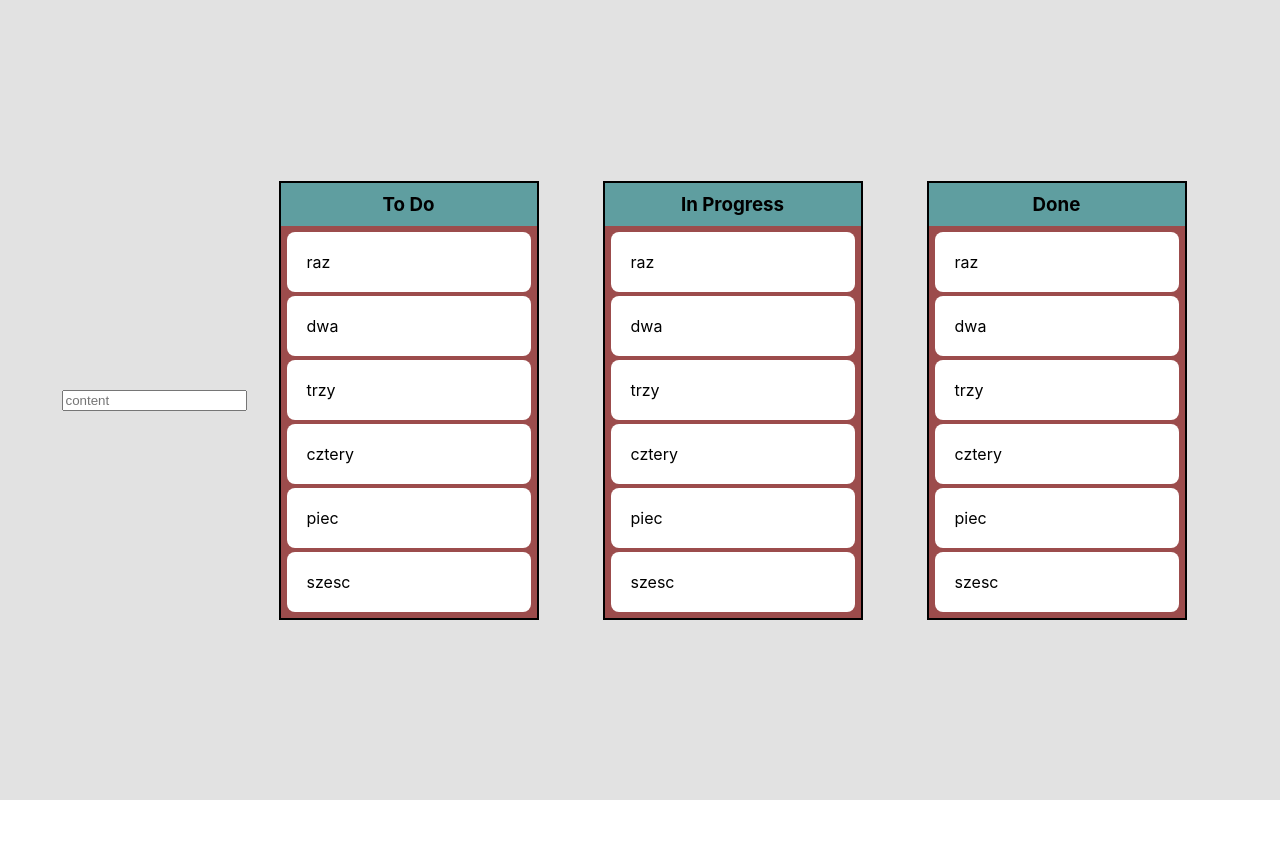
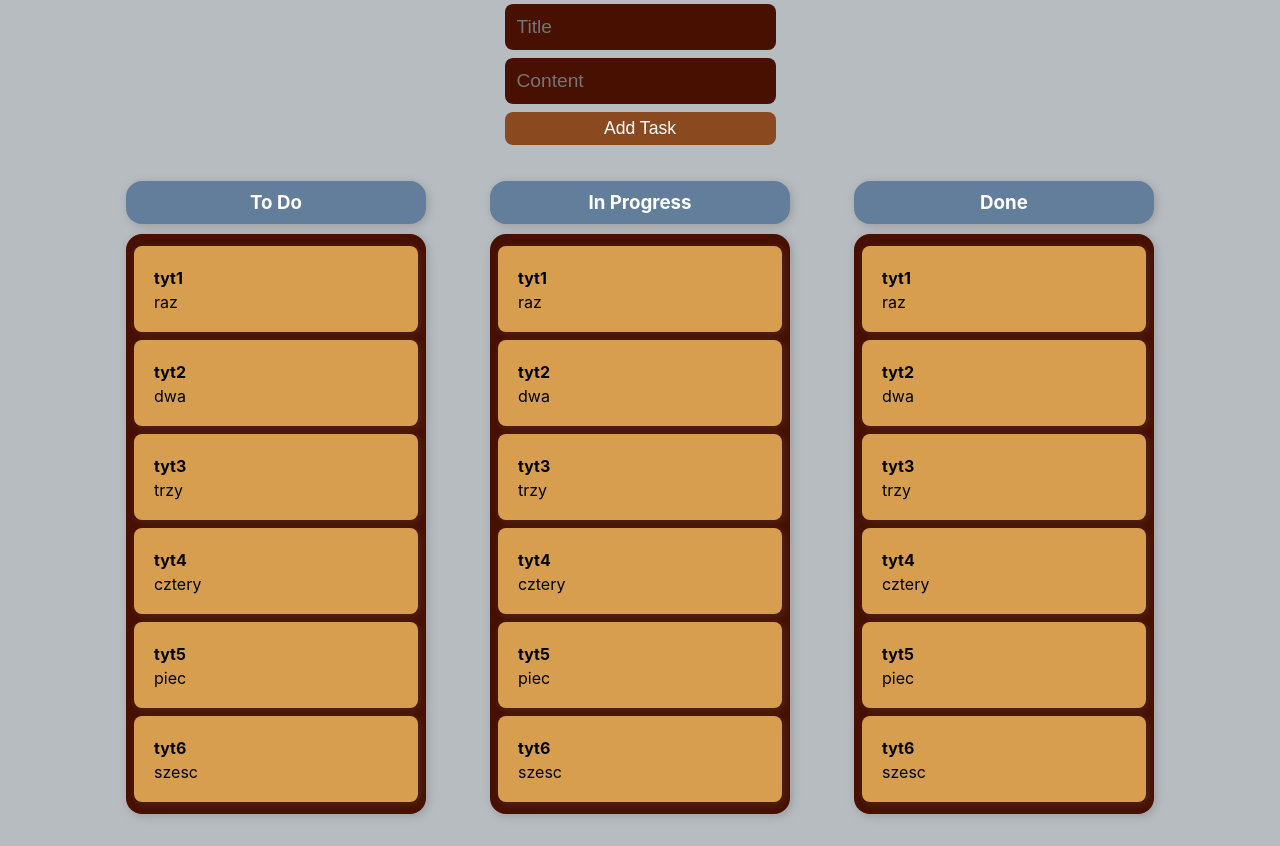
Before and after one commit to DaW888/kanban-interview, a React (Create React App) app: page / in a window 1280 px wide. Before the commit the page ends 800 px from the top, so only its background shows below. Built offline with nearby package versions, Linux system fonts and the light colour scheme.

Commit message:
change style, adding tasks

```diff
--- a/src/CONSTS/COLORS.tsx
+++ b/src/CONSTS/COLORS.tsx
@@ -1,3 +1,7 @@
 export default {
-    backgroundColor: '#e2e2e2'
-}
+    lightBlue: '#b7bcc0',
+    darkBrown: '#471001',
+    blue: '#627e9a',
+    lightOrange: '#d79e50',
+    orange: '#8a491f',
+};
--- a/src/Components/Column.tsx
+++ b/src/Components/Column.tsx
@@ -1,26 +1,8 @@
 import React, { FC } from 'react';
 import { Droppable } from 'react-beautiful-dnd';
-import styled from 'styled-components';
 import { columnItem, taskItem } from '../Views/Main';
 import Task from './Task';
-
-const ColumnContainer = styled.div`
-    flex-direction: column;
-    border: 2px solid black;
-    min-width: 20%;
-    margin: 2rem;
-`;
-const Title = styled.h3`
-    background-color: cadetblue;
-    width: 100%;
-    text-align: center;
-    margin: 0;
-    padding: 10px 0 10px 0;
-`;
-const TaskList = styled.div`
-    padding: 2px;
-    background: #9c4c4c;
-`;
+import { ColumnContainer, ColumnTitle, TaskList } from "../Styled/Main";
 
 interface PropsColumn {
     columnItem: columnItem;
@@ -30,7 +12,7 @@ const Column: FC<PropsColumn> = ({ columnItem }) => {
     console.log(columnItem);
     return (
         <ColumnContainer>
-            <Title>{columnItem.title}</Title>
+            <ColumnTitle>{columnItem.title}</ColumnTitle>
             <Droppable droppableId={columnItem.id}>
                 {(provided) => (
                     <TaskList ref={provided.innerRef} {...provided.droppableProps}>
--- a/src/Components/Task.tsx
+++ b/src/Components/Task.tsx
@@ -1,29 +1,24 @@
 import React, { FC } from 'react';
-import styled from 'styled-components';
 import { Draggable } from 'react-beautiful-dnd';
-import { taskItem } from "../Views/Main";
-
-const TaskContainer = styled.div`
-    display: block;
-    background: white;
-    padding: 20px;
-    margin: 4px;
-    border-radius: 8px;
-`;
+import { taskItem } from '../Views/Main';
+import { ParagraphTask, TaskContainer, TitleTask } from '../Styled/Main';
 
 type taskProps = {
-    taskItem: taskItem,
-    index: number,
-}
+    taskItem: taskItem;
+    index: number;
+};
 
-const Task: FC<taskProps> = ({taskItem, index}) => {
+
+
+const Task: FC<taskProps> = ({ taskItem, index }) => {
     return (
         <Draggable draggableId={`${taskItem.id}`} index={index}>
             {(provided) => (
                 <TaskContainer {...provided.draggableProps} {...provided.dragHandleProps} ref={provided.innerRef}>
-                    {taskItem.content}
+                    <TitleTask>{taskItem.title}</TitleTask>
+                    <ParagraphTask>{taskItem.content}</ParagraphTask>
                 </TaskContainer>
-                )}
+            )}
         </Draggable>
     );
 };
--- a/src/Styled/Main.tsx
+++ b/src/Styled/Main.tsx
@@ -4,8 +4,84 @@ import COLORS from '../CONSTS/COLORS';
 export const Container = styled.div`
     display: flex;
     align-items: center;
+    justify-content: space-evenly;
+    flex-direction: column;
+    width: 100%;
+    min-height: 100vh;
+    background-color: ${COLORS.lightBlue};
+`;
+
+export const DraggableWrapper = styled.div`
+    display: flex;
+    align-items: center;
     justify-content: center;
     width: 100%;
-    height: 100vh;
-    background-color: ${COLORS.backgroundColor};
 `;
+
+export const InputWrapper = styled.form`
+    display: flex;
+    flex-direction: column;
+`;
+
+export const InputTextElement = styled.input`
+    border: 0;
+    margin: 4px;
+    padding: 12px;
+    font-size: 1.2em;
+    border-radius: 8px;
+    background: ${COLORS.darkBrown};
+    color: white;
+`;
+export const InputSubmitButton = styled.input`
+    border: 0;
+    margin: 4px;
+    padding: 6px;
+    font-size: 1.1em;
+    border-radius: 8px;
+    background: ${COLORS.orange};
+    color: white;
+    cursor: pointer;
+`;
+
+export const ColumnContainer = styled.div`
+    flex-direction: column;
+    border-radius: 16px;
+    min-width: 240px;
+    max-width: 300px;
+    width: 25vw;
+    margin: 2rem;
+`;
+export const ColumnTitle = styled.h3`
+    background-color: ${COLORS.blue};
+    border-radius: 16px;
+    width: 100%;
+    text-align: center;
+    padding: 10px 0 10px 0;
+    color: #ffffff;
+    margin: 0 0 10px 0;
+    box-shadow: 2px 2px 8px rgba(111, 111, 111, 0.4);
+`;
+export const TaskList = styled.div`
+    padding: 4px;
+    background: ${COLORS.darkBrown};
+    border-radius: 16px;
+    box-shadow: 2px 2px 8px rgba(111, 111, 111, 0.4);
+`;
+
+export const TaskContainer = styled.div`
+    background: ${COLORS.lightOrange};
+    padding: 20px;
+    margin: 8px 4px 8px 4px;
+    border-radius: 8px;
+    box-shadow: 2px 2px 8px rgba(111, 111, 111, 0.25);
+`;
+
+export const TitleTask = styled.h4`
+    margin: 2px 0 4px 0;
+    padding: 0;
+`;
+
+export const ParagraphTask = styled.p`
+    margin: 0;
+    padding: 0;
+`;
--- a/src/Views/Main.tsx
+++ b/src/Views/Main.tsx
@@ -1,9 +1,10 @@
 import React, { FC, useContext, useState } from 'react';
-import { Container } from '../Styled/Main';
+import { Container, DraggableWrapper, InputSubmitButton, InputTextElement, InputWrapper } from '../Styled/Main';
 import DATA from '../CONSTS/DATA';
 import Column from '../Components/Column';
 import { DragDropContext, DraggableLocation, DropResult } from 'react-beautiful-dnd';
 import { ColumnContext } from '../contexts/ColumnContext';
+import { v4 as uuid4 } from 'uuid';
 
 export interface taskItem {
     id: string;
@@ -26,6 +27,7 @@ interface dropResType {
 const Main: FC = () => {
     const [columns, setColumns] = useState<columnItem[]>(DATA);
     const [inputContent, setInputContent] = useState<string>('');
+    const [inputTitle, setInputTitle] = useState<string>('');
 
     const chooseColumnById = (colId: string): columnItem => {
         const colItem = columns.find((el) => el.id === colId);
@@ -50,7 +52,7 @@ const Main: FC = () => {
         finishColumn: columnItem,
         sourceIndex: number,
         destinationIndex: number
-    ): columnItem[]  => {
+    ): columnItem[] => {
         const startTasks: taskItem[] = [...startColumn.tasks];
         const [removed] = startTasks.splice(sourceIndex, 1);
 
@@ -94,26 +96,42 @@ const Main: FC = () => {
         } else {
             setColumns(updateDifferentColumns(startColumn, finishColumn, source.index, destination.index));
         }
-
     };
 
     // const {columns} = useContext(ColumnContext);
     // console.log('context');
     // console.log(columns);
+    const handleAddTask = (e: React.FormEvent<HTMLFormElement>) => {
+        e.preventDefault();
+        const newColumn: columnItem = columns[0];
+        newColumn.tasks.push({ id: uuid4(), content: inputContent, title: inputTitle });
+        setColumns(columns.map((column) => (column.id === newColumn.id ? newColumn : column)));
+    };
 
     return (
         <Container>
-            <input
+            <InputWrapper onSubmit={handleAddTask}>
+                <InputTextElement
+                    type="text"
+                    value={inputTitle}
+                    onChange={(e) => setInputTitle(e.target.value)}
+                    placeholder="Title"
+                />
+                <InputTextElement
                     type="text"
                     value={inputContent}
                     onChange={(e) => setInputContent(e.target.value)}
-                placeholder="content"
+                    placeholder="Content"
                 />
+                <InputSubmitButton type="submit" value="Add Task" />
+            </InputWrapper>
+            <DraggableWrapper>
                 <DragDropContext onDragEnd={onDragEnd}>
                     {columns.map((column: columnItem) => (
                         <Column key={column.id} columnItem={column} />
                     ))}
                 </DragDropContext>
+            </DraggableWrapper>
         </Container>
     );
 };
```
Also changed, not shown: 1 other file (tests, documents, lock files or other folders). Lines whose indentation alone changed are shown as unchanged.
